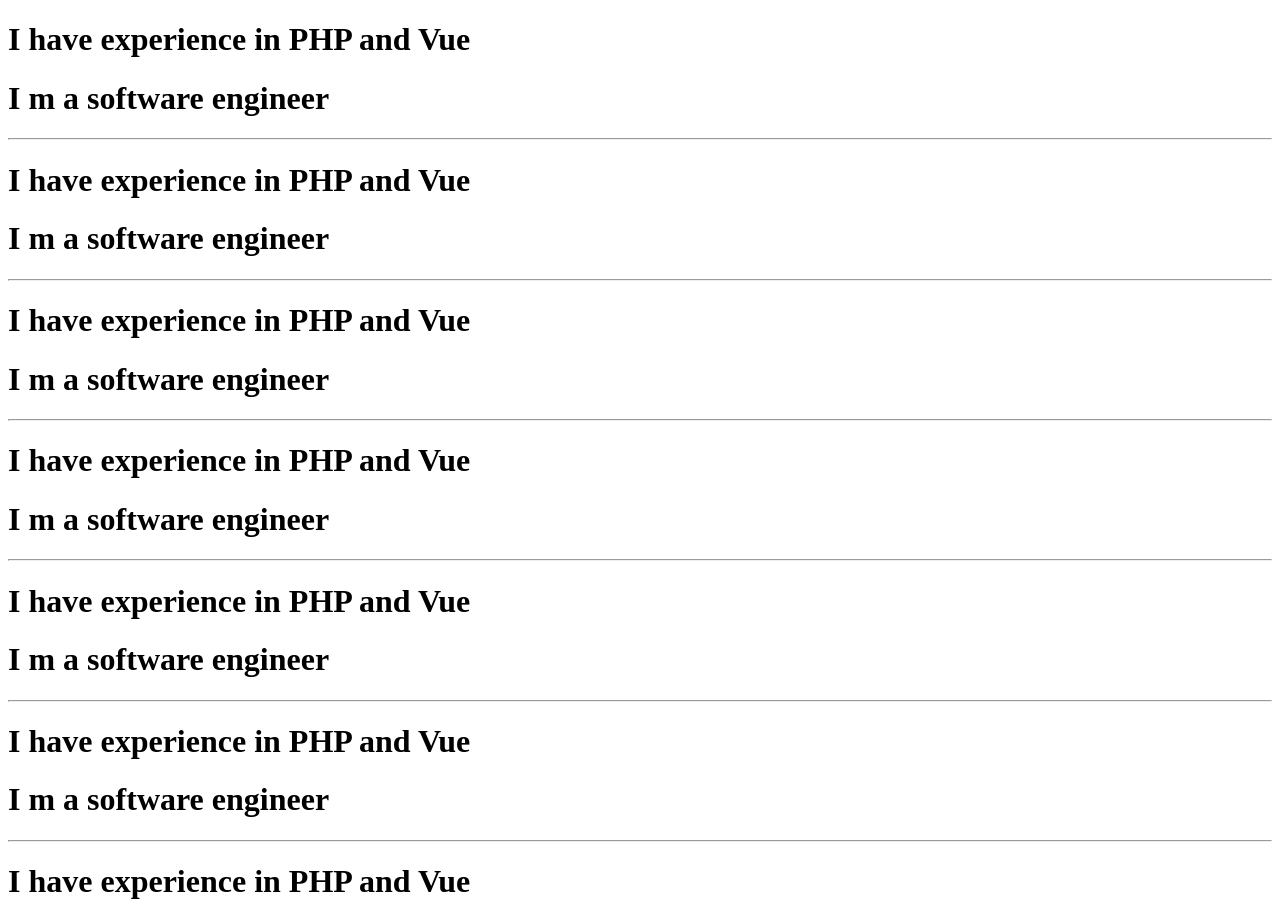
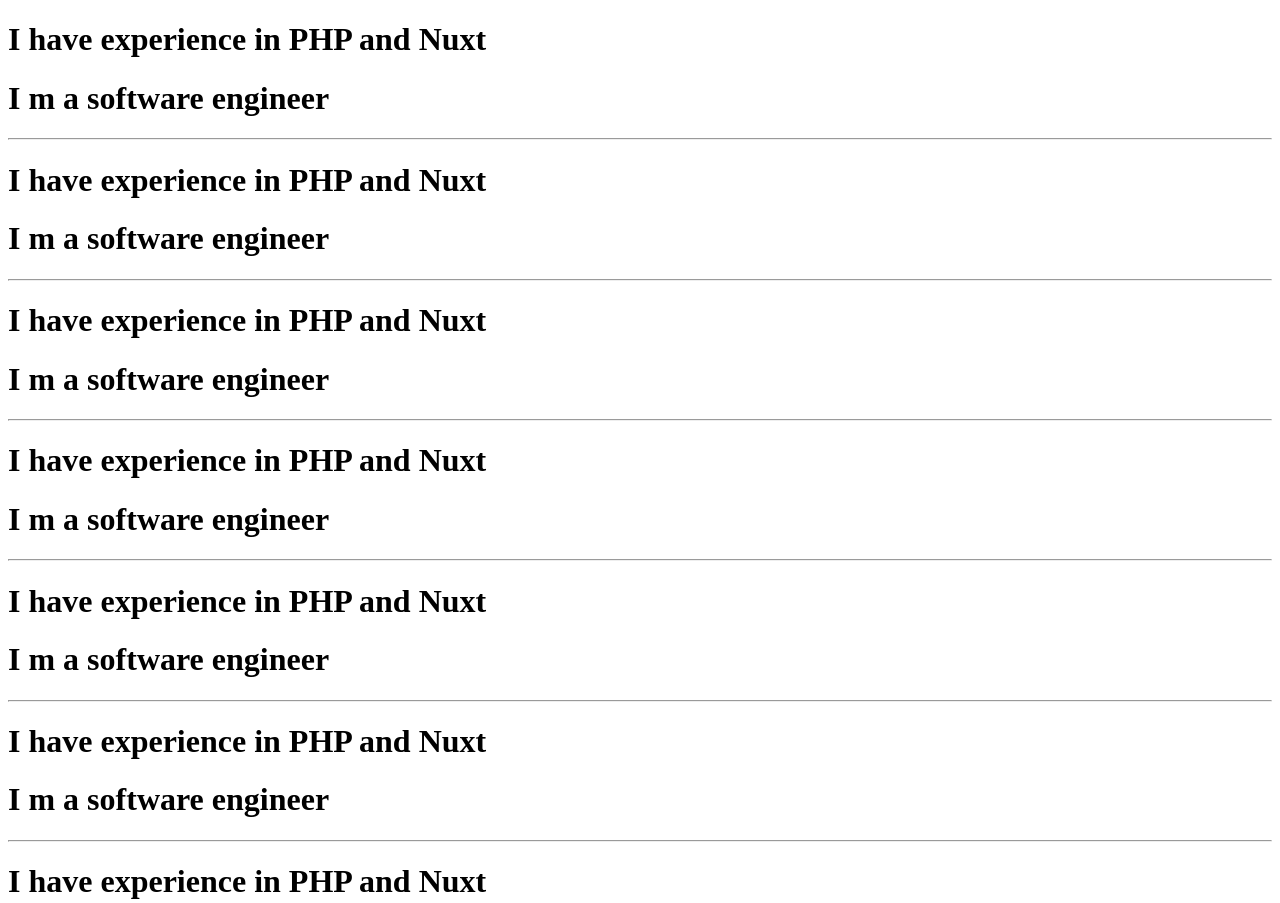
Before and after one commit to ehsanulhaq19/test-project, a plain HTML site: page index.html in a window 1280 px wide. Shown: the top 903 px of the page. Drawn offline with Linux system fonts and the light colour scheme.

Commit message:
changes in html

```diff
--- a/index.html
+++ b/index.html
@@ -6,25 +6,25 @@
     <title>Document</title>
 </head>
 <body>
-    <h1>I have experience in PHP and Vue</h1>
+    <h1>I have experience in PHP and Nuxt</h1>
     <h1>I m a software engineer</h1>
     <hr/>
-    <h1>I have experience in PHP and Vue</h1>
+    <h1>I have experience in PHP and Nuxt</h1>
     <h1>I m a software engineer</h1>
     <hr/>
-    <h1>I have experience in PHP and Vue</h1>
+    <h1>I have experience in PHP and Nuxt</h1>
     <h1>I m a software engineer</h1>
     <hr/>
-    <h1>I have experience in PHP and Vue</h1>
+    <h1>I have experience in PHP and Nuxt</h1>
     <h1>I m a software engineer</h1>
     <hr/>
-    <h1>I have experience in PHP and Vue</h1>
+    <h1>I have experience in PHP and Nuxt</h1>
     <h1>I m a software engineer</h1>
     <hr/>
-    <h1>I have experience in PHP and Vue</h1>
+    <h1>I have experience in PHP and Nuxt</h1>
     <h1>I m a software engineer</h1>
     <hr/>
-    <h1>I have experience in PHP and Vue</h1>
+    <h1>I have experience in PHP and Nuxt</h1>
     <h1>I m a software engineer</h1>
     <hr/>
 </body>
```
